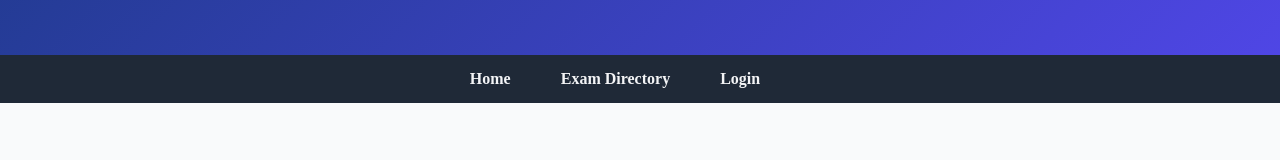
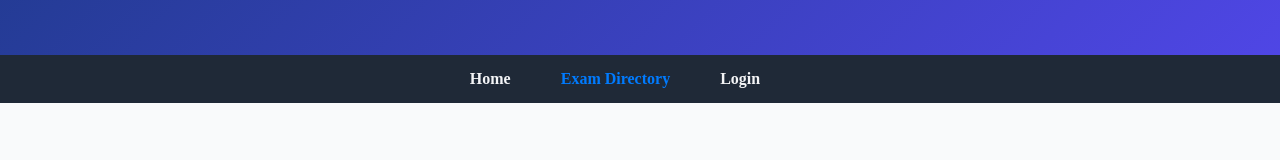
Before and after one commit to KavyaRelhan/Competitive-Exams-Guide, a React (Vite) app in the folder my-react-app/: page /exam-directory in a window 1280 px wide. Shown: the part 188-348 px from the top of the page. Built offline with nearby package versions, Linux system fonts and the light colour scheme.

Commit message:
navbar edited

```diff
--- a/my-react-app/src/components/Navbar.jsx
+++ b/my-react-app/src/components/Navbar.jsx
@@ -64,19 +64,19 @@ const Navbar = ({ isAuthenticated }) => {
     <nav className="navbar">
       <NavLink
         to="/home"
-        className={({ isActive }) => isActive ? 'active-link' : 'navbar-link'}
+        className='home'
       >
         Home
       </NavLink>
       <NavLink
         to="/exam-directory"
-        className={({ isActive }) => isActive ? 'active-link' : 'navbar-link'}
+        className='exam-directory'
       >
         Exam Directory
       </NavLink>
       <NavLink
         to={isAuthenticated ? "/profile" : "/login"}
-        className={({ isActive }) => isActive ? 'active-link' : 'navbar-link'}
+        className='login'
       >
         {isAuthenticated ? 'Profile' : 'Login'}
       </NavLink>
--- a/my-react-app/src/styles/Navbar.css
+++ b/my-react-app/src/styles/Navbar.css
@@ -6,6 +6,18 @@
   padding: 15px 30px;
   background-color: #1f2937; /* Darker background for a modern look */
   color: white;
+}
+
+.home.active{
+  color: #007BFF;
+}
+
+.exam-directory.active{
+  color: #007BFF;
+}
+
+.login.active{
+  color: #007BFF;
 }
 
 .active-link {
```
